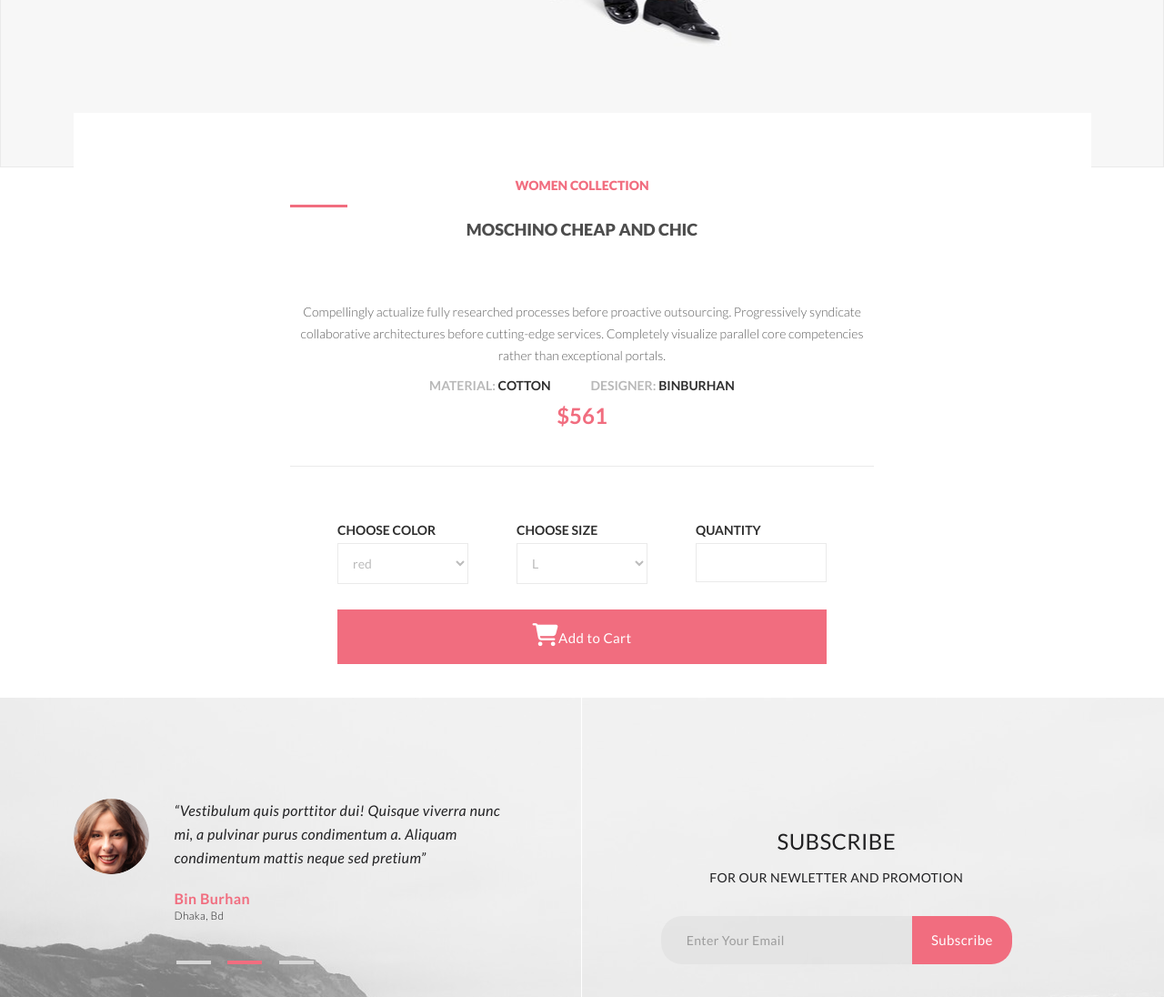
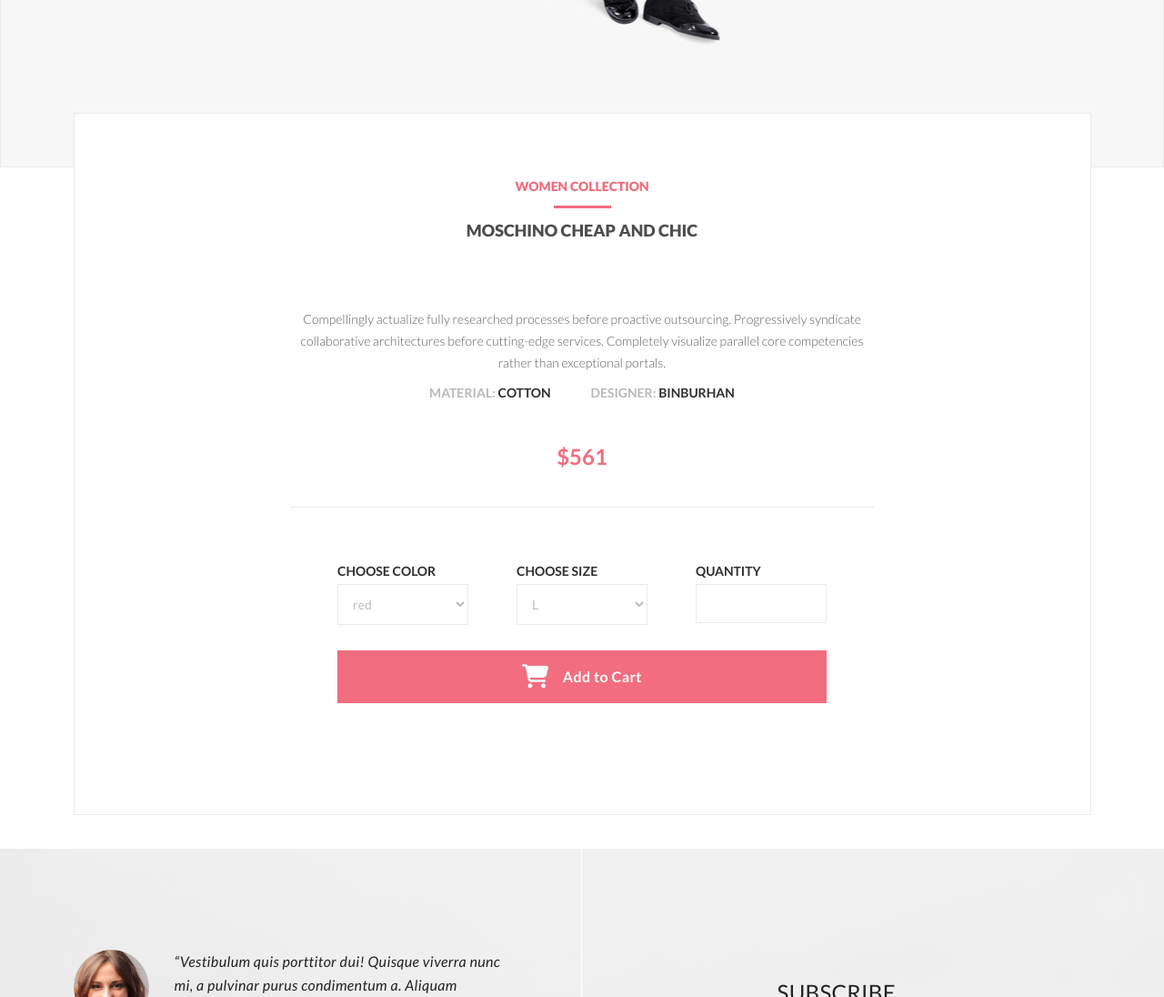
Before and after one commit to arturIlchenko/GB-FullStack-ProffHTML, a plain HTML site: page single.html in a window 1280 px wide. Shown: the part 940-2036 px from the top of the page at 91% size. Drawn offline with nearby package versions, Linux system fonts and the light colour scheme.

Commit message:
single page ready before "also"

```diff
--- a/css/style.scss
+++ b/css/style.scss
@@ -505,11 +505,12 @@ body {
   margin: -60px;
   &__wrap {
     background-color: #fff;
+    border: 1px solid #eaeaea;
   }
   &__block {
     margin: 0 auto;
     width: 642px;
-    padding: 73px 0 0 0;
+    padding: 73px 0 122px 0;
     text-align: center;
     display: flex;
     flex-direction: column;
@@ -518,6 +519,9 @@ body {
   &__top {
     border-bottom: 1px solid #eaeaea;
     padding-bottom: 43px;
+    display: flex;
+    flex-direction: column;
+    align-items: center;
   }
   &__category {
     @include fntf(14px, 770, 1);
@@ -599,13 +603,16 @@ body {
     }
   }
   &__button {
-    display: block;
     width: 100%;
     margin-top: 28px;
     padding: 15px;
-    line-height: 25px;
+    display: flex;
+    justify-content: center;
+    align-items: center;
+    @include fntf(16px, 700, 1);
     .fa-shopping-cart {
-      font-size: 25px;
+      font-size: 26px;
+      margin-right: 15px;
     }
   }
 }
```
Also changed, not shown: css/style.css, 1 other file.
